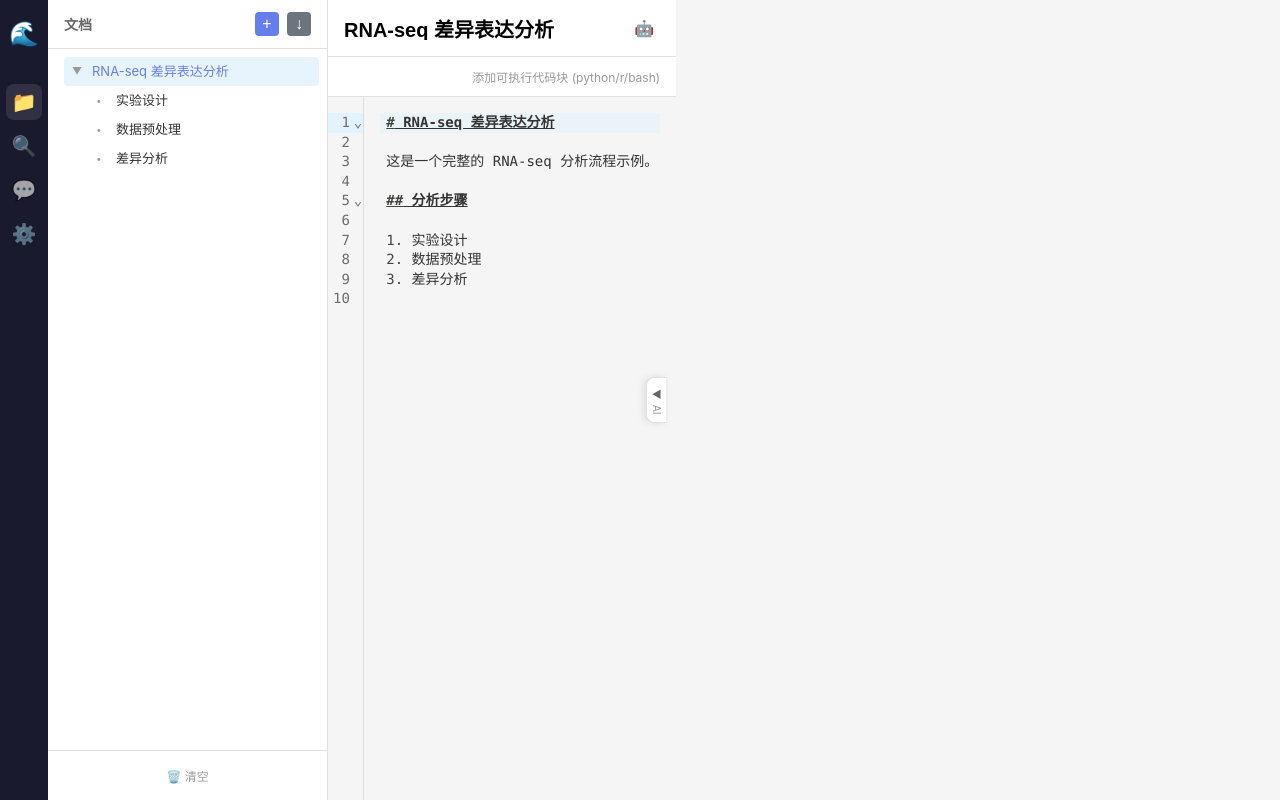
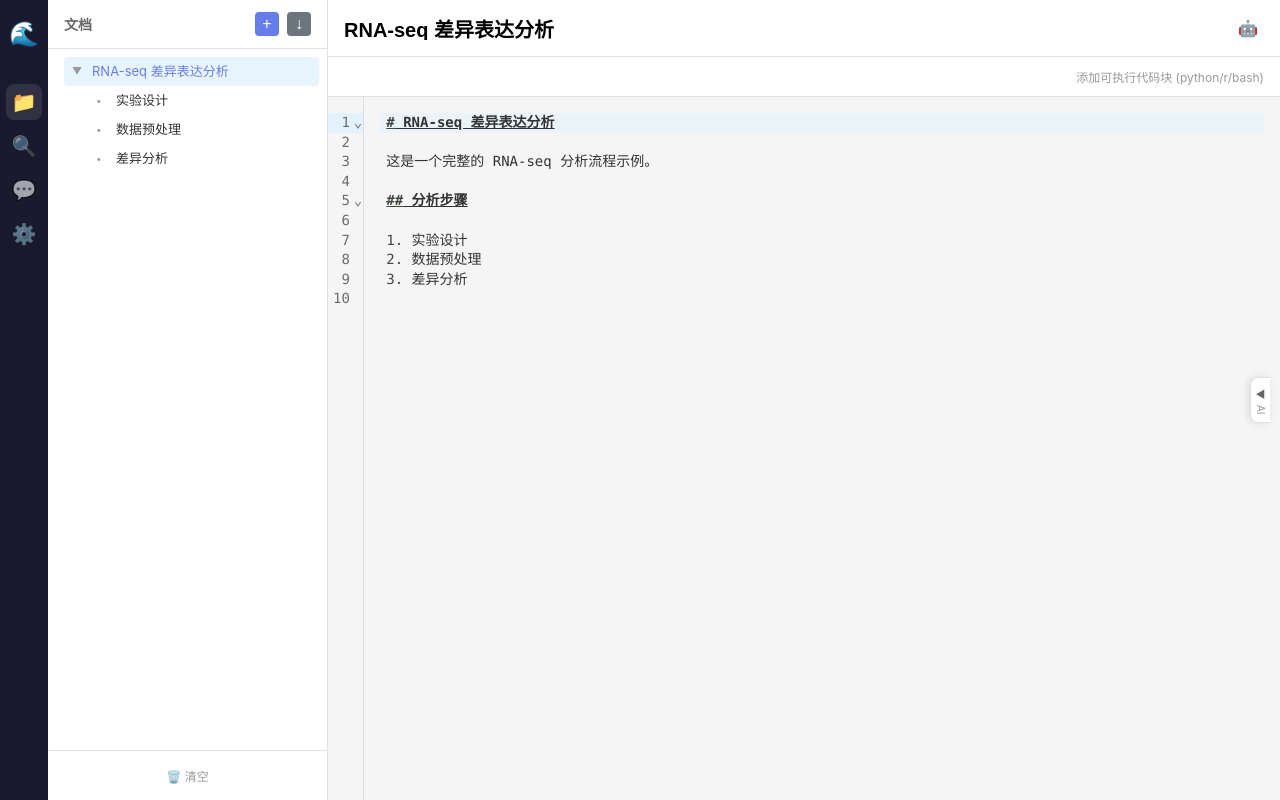
Before and after one commit to agiwave/symbio, a Vue app: page /workspace/1 in a window 1280 px wide. Built offline with nearby package versions, Linux system fonts and the light colour scheme.

Commit message:
fix: 修复工作区布局，编辑区正确填满剩余空间
- 为 .workspace-view 添加 flex: 1 1 100%
- 修复 .editor-area 宽度塌缩问题

```diff
--- a/src/views/WorkspaceView.vue
+++ b/src/views/WorkspaceView.vue
@@ -315,6 +315,7 @@ defineExpose({
 <style scoped>
 .workspace-view {
   display: flex;
+  flex: 1 1 100%;
   height: 100vh;
   background: var(--color-bg);
   position: relative;
@@ -457,10 +458,11 @@ defineExpose({
 
 /* 编辑区 */
 .editor-area {
-  flex: 1;
+  flex: 1 1 auto;
   display: flex;
   flex-direction: column;
   min-width: 0;
+  width: 0; /* 关键：允许 flex 收缩 */
   position: relative;
 }
 
@@ -468,6 +470,7 @@ defineExpose({
   display: flex;
   flex-direction: column;
   height: 100%;
+  width: 100%;
 }
 
 .editor-header {
@@ -509,8 +512,9 @@ defineExpose({
 }
 
 .editor-content {
-  flex: 1;
+  flex: 1 1 auto;
   overflow-y: auto;
+  width: 100%;
 }
 
 .empty-editor {
```
